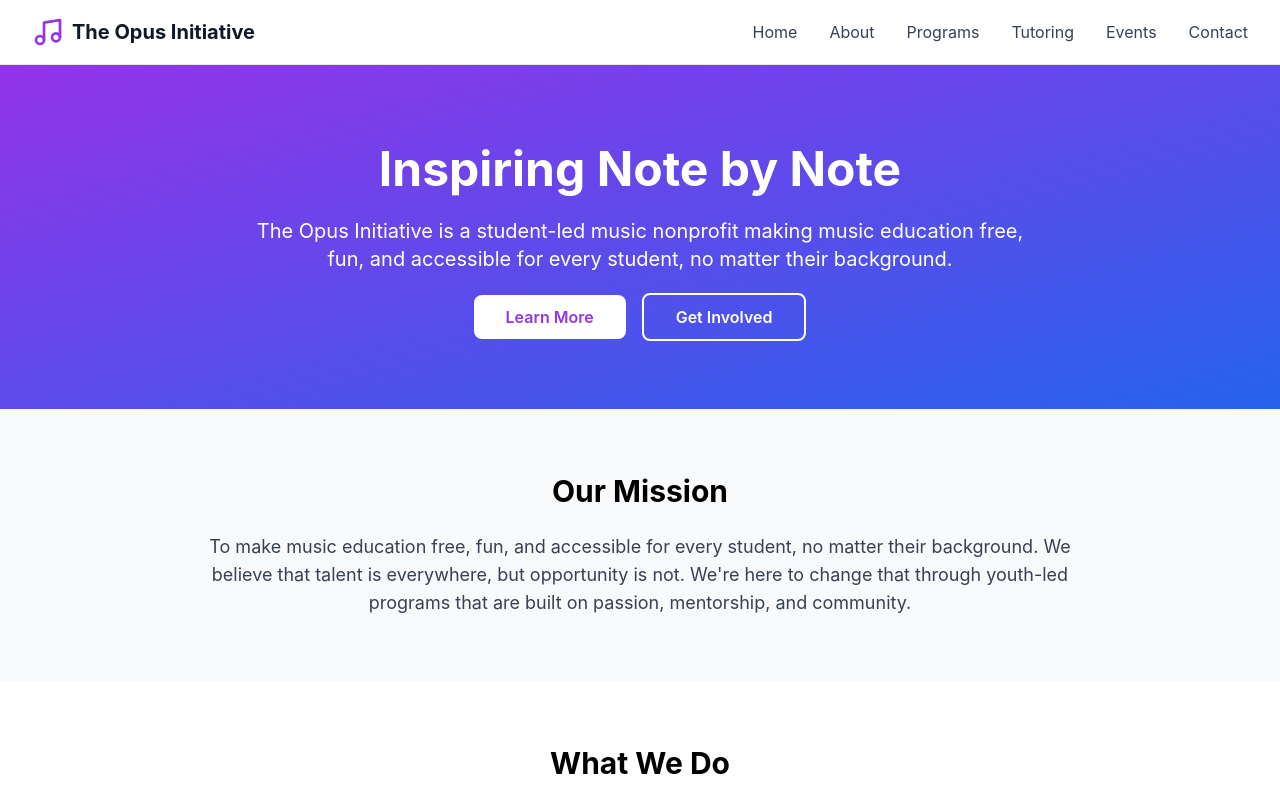
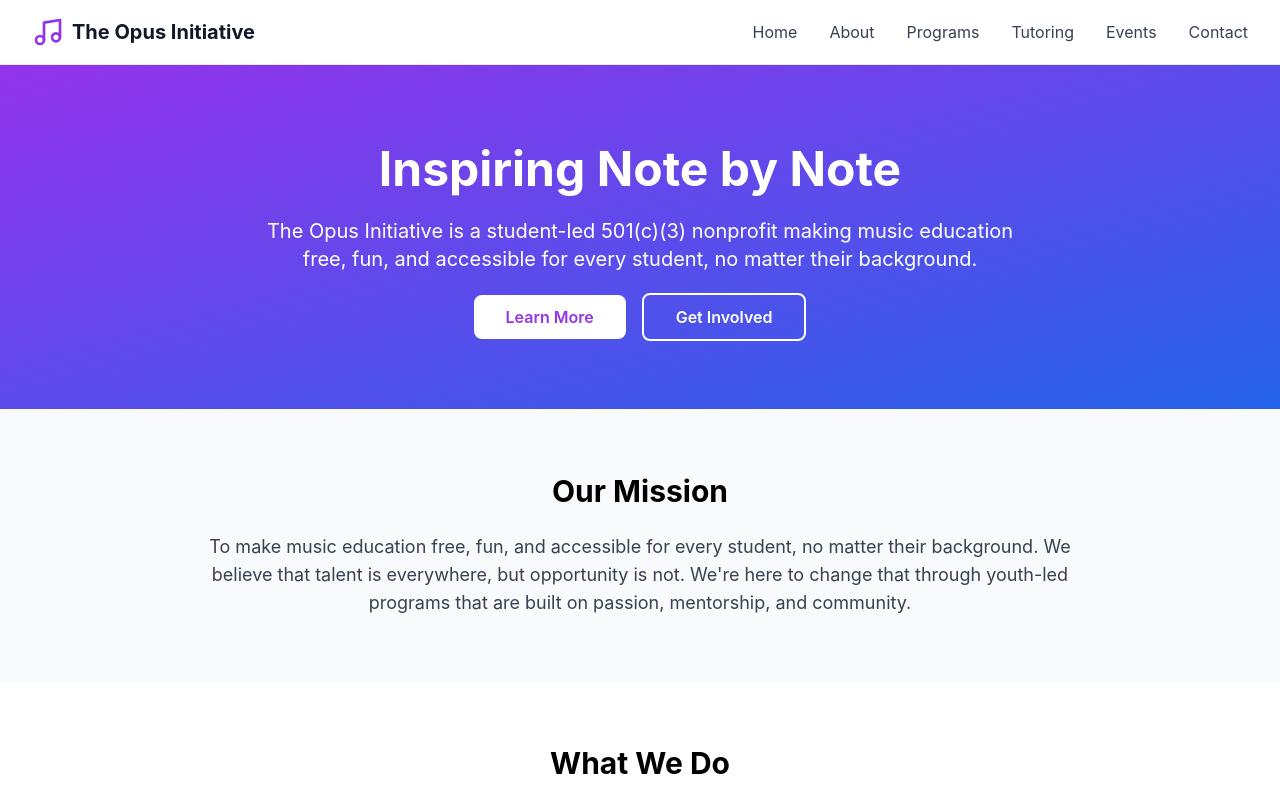
Before and after one commit to theOpusInitiative/The-Opus-Initiative, a React (Vite) app: page / in a window 1280 px wide. Shown: the top 800 px of the page. Built offline with nearby package versions, Linux system fonts and the light colour scheme.

Commit message:
Update Home.jsx

```diff
--- a/src/pages/Home.jsx
+++ b/src/pages/Home.jsx
@@ -9,7 +9,7 @@ function Home() {
         <div className="max-w-7xl mx-auto px-4 sm:px-6 lg:px-8 text-center">
           <h1 className="text-5xl font-bold mb-6">Inspiring Note by Note</h1>
           <p className="text-xl mb-8 max-w-3xl mx-auto">
-            The Opus Initiative is a student-led music nonprofit making music education free, fun, and accessible for every student, no matter their background.
+            The Opus Initiative is a student-led 501(c)(3) nonprofit making music education free, fun, and accessible for every student, no matter their background.
           </p>
           <div className="space-x-4">
             <Link to="/about" className="bg-white text-purple-600 px-8 py-3 rounded-lg font-semibold hover:bg-gray-100">
```
